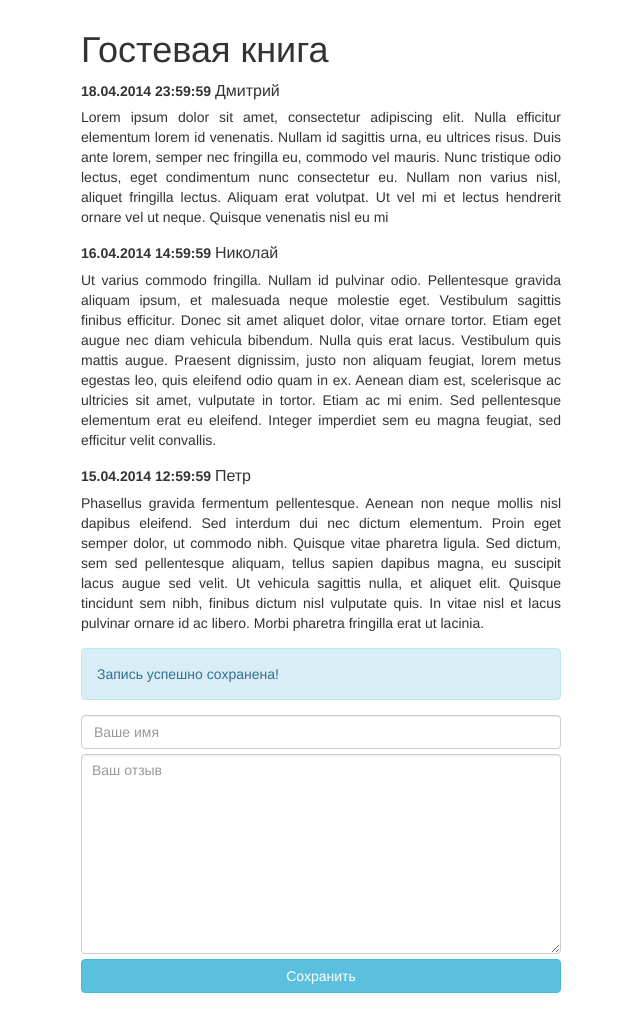
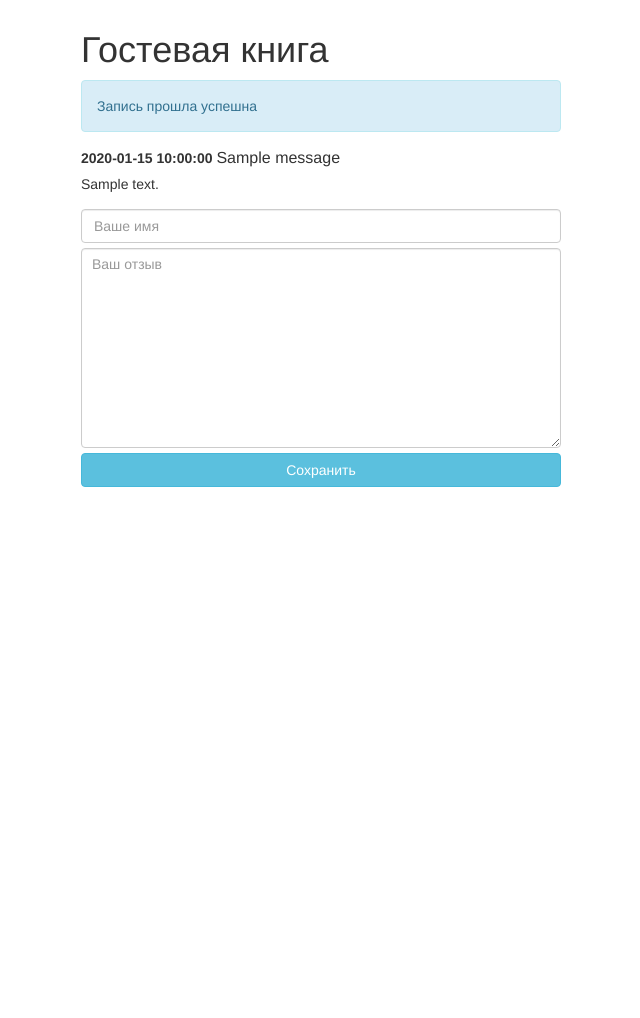
Before and after one commit to workanatolich/PHP-Start, a PHP site: page / in a window 1280 px wide. Shown: the whole page, without its empty margins (319-959 px from the left). After the commit the page ends 487 px from the top, so only its background shows below. Run offline with PHP 8.4, Linux system fonts and the light colour scheme; tables that the repository leaves empty or names only in its code hold one stand-in row (values such as "Sample post").

Commit message:
Lesson 5. Mini project. Part 1. The work project

```diff
--- a/css/styles.css
+++ b/css/styles.css
@@ -16,6 +16,9 @@
 .date{
 	font-weight: bold;
 }
+.disabled {
+	display: none;
+}
 .name{
 	font-size: 12pt;
 }
--- a/index.php
+++ b/index.php
@@ -1,3 +1,14 @@
+<?php
+
+$pdo = new PDO("mysql:host=database; dbname=guestBook; charset=utf8", 'root', 'test');
+$sql = "SELECT * FROM messages ORDER BY date desc";
+$sth = $pdo -> query($sql);
+$data = $sth -> fetchAll(PDO::FETCH_ASSOC);
+
+?>
+
+
+
 <!DOCTYPE html>
 <html lang="ru">
 <head>
@@ -9,49 +20,26 @@
 <body>
 <div id="wrapper">
     <h1>Гостевая книга</h1>
+
+    <?php foreach($data as $value) : ?>
     <div class="note">
         <p>
-					<span class="date">18.04.2014 23:59:59</span>
-					<span class="name">Дмитрий</span>
+            <span class="date"><?= $value['date']?></span>
+            <span class="name"><?= $value['name']?></span>
         </p>
-				<p>
-					Lorem ipsum dolor sit amet,
-					consectetur adipiscing elit.
-					Nulla efficitur elementum lorem id venenatis.
-					Nullam id sagittis urna, eu ultrices risus.
-					Duis ante lorem, semper nec fringilla eu,
-					commodo vel mauris. Nunc tristique odio lectus, eget condimentum nunc consectetur eu. Nullam non varius nisl, aliquet fringilla lectus. Aliquam erat volutpat. Ut vel mi et lectus hendrerit ornare vel ut neque. Quisque venenatis nisl eu mi
-				</p>
+        <p><?= $value['message'] ?></p>
     </div>
-			<div class="note">
-				<p>
-					<span class="date">16.04.2014 14:59:59</span>
-					<span class="name">Николай</span>
-				</p>
-				<p>
-					Ut varius commodo fringilla. Nullam id pulvinar odio. Pellentesque gravida aliquam ipsum, et malesuada neque molestie eget. Vestibulum sagittis finibus efficitur. Donec sit amet aliquet dolor, vitae ornare tortor. Etiam eget augue nec diam vehicula bibendum. Nulla quis erat lacus. Vestibulum quis mattis augue. Praesent dignissim, justo non aliquam feugiat, lorem metus egestas leo, quis eleifend odio quam in ex. Aenean diam est, scelerisque ac ultricies sit amet, vulputate in tortor. Etiam ac mi enim. Sed pellentesque elementum erat eu eleifend. Integer imperdiet sem eu magna feugiat, sed efficitur velit convallis.
-				</p>
-			</div>
-			<div class="note">
-				<p>
-					<span class="date">15.04.2014 12:59:59</span>
-					<span class="name">Петр</span>
-				</p>
-				<p>
-					Phasellus gravida fermentum pellentesque. Aenean non neque mollis nisl dapibus eleifend. Sed interdum dui nec dictum elementum. Proin eget semper dolor, ut commodo nibh.
-					Quisque vitae pharetra ligula. Sed dictum, sem sed pellentesque aliquam, tellus sapien dapibus magna, eu suscipit lacus augue sed velit. Ut vehicula sagittis nulla, et aliquet elit. Quisque tincidunt sem nibh, finibus dictum nisl vulputate quis. In vitae nisl et lacus pulvinar ornare id ac libero. Morbi pharetra fringilla erat ut lacinia.
-				</p>
-			</div>
-			<div class="info alert alert-info">
-				Запись успешно сохранена!
-			</div>
+    <?php endforeach; ?>
+
     <div id="form">
-				<form action="#form" method="POST">
-					<p><input class="form-control" placeholder="Ваше имя"></p>
-					<p><textarea class="form-control" placeholder="Ваш отзыв"></textarea></p>
-					<p><input type="submit" class="btn btn-info btn-block" value="Сохранить"></p>
+        <form action="store.php" method="POST">
+            <p><input class="form-control" name="name" placeholder="Ваше имя"></p>
+            <p><textarea class="form-control" name="message" placeholder="Ваш отзыв"></textarea></p>
+            <p><button class="btn btn-info btn-block">Сохранить</button></p>
         </form>
     </div>
+
+    <script src="js/script.js"></script>
 </div>
 </body>
 </html>
--- /dev/null
+++ b/js/script.js
@@ -0,0 +1,7 @@
+
+document.querySelector('.btn-block').onclick = setTimeout(() => {
+    let elem = document.createElement('div');
+    elem.classList.add('alert', 'info', 'alert-info');
+    elem.innerHTML = 'Запись прошла успешна';
+    document.querySelector('.note').before(elem);
+});
```
Also changed, not shown: store.php (added, +22 -0 lines). Lines whose indentation alone changed are shown as unchanged.
